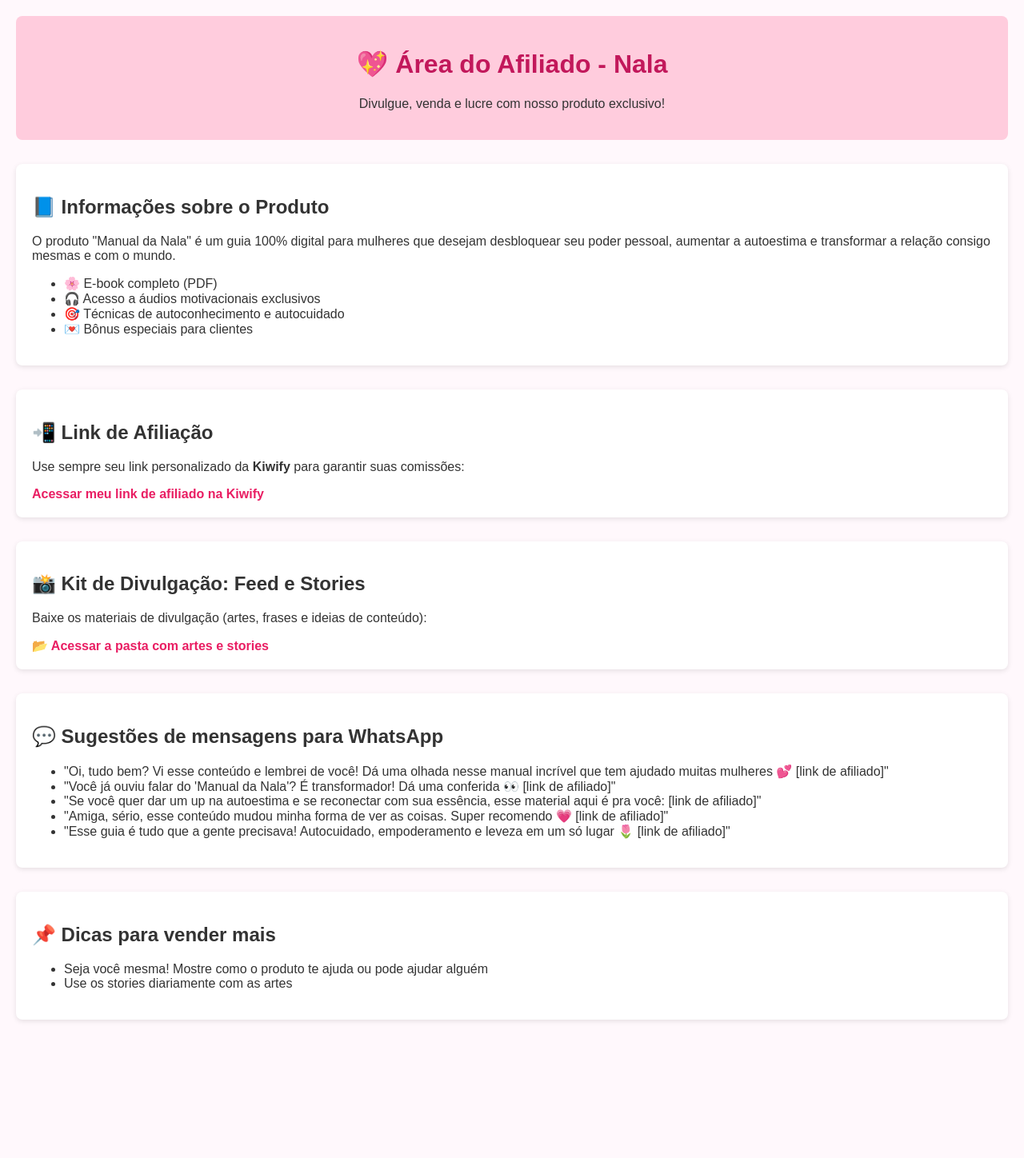
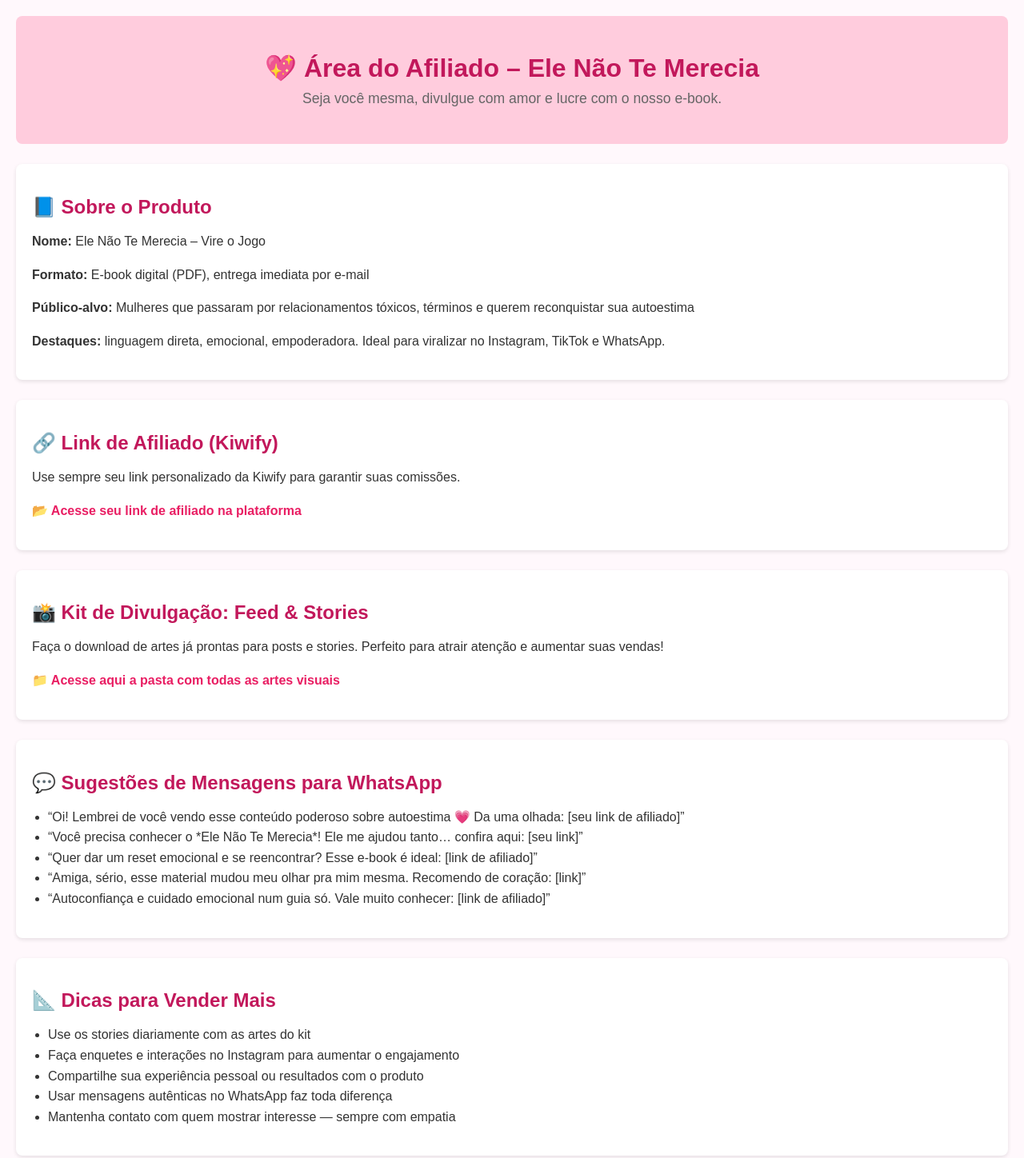
Before and after one commit to nalala555/Site-25, a plain HTML site: page Afiliados/index.html in a window 1280 px wide. Shown: the whole page at 80% size. Before the commit the page ends 1295 px from the top, so only its background shows below. Drawn offline with Linux system fonts and the light colour scheme.

Commit message:
Update index.html

```diff
--- a/Afiliados/index.html
+++ b/Afiliados/index.html
@@ -1,76 +1,70 @@
-<!DOCTYPE html><html lang="pt-BR">
+<!DOCTYPE html>
+<html lang="pt-BR">
 <head>
-  <meta charset="UTF-8">
-  <meta name="viewport" content="width=device-width, initial-scale=1.0">
-  <title>Página de Afiliados - Nala</title>
+  <meta charset="UTF-8" />
+  <meta name="viewport" content="width=device-width, initial-scale=1.0" />
+  <title>Área de Afiliados – Ele Não Te Merecia</title>
   <style>
-    body {
-      font-family: Arial, sans-serif;
-      background-color: #fff8fc;
-      color: #333;
-      margin: 0;
-      padding: 20px;
-    }
-    header {
-      background-color: #ffccdd;
-      padding: 20px;
-      text-align: center;
-      border-radius: 8px;
-    }
-    h1 {
-      color: #c2185b;
-    }
-    section {
-      margin-top: 30px;
-      background: #fff;
-      padding: 20px;
-      border-radius: 8px;
-      box-shadow: 0 2px 6px rgba(0,0,0,0.1);
-    }
-    a {
-      color: #e91e63;
-      font-weight: bold;
-      text-decoration: none;
-    }
-    a:hover {
-      text-decoration: underline;
-    }
+    body { font-family: Arial, sans-serif; background: #fff8fc; color: #333; margin: 0; padding: 20px; }
+    header { background: #ffccdd; padding: 25px; text-align: center; border-radius: 8px; }
+    h1 { color: #c2185b; margin-bottom: 5px; }
+    header p { margin-top: 5px; font-size: 1.1em; color: #666; }
+    section { background: #fff; margin-top: 25px; padding: 20px; border-radius: 8px; box-shadow: 0 2px 5px rgba(0,0,0,0.1); }
+    h2 { color: #c2185b; margin-bottom: 12px; }
+    p, li { line-height: 1.6; }
+    ul { padding-left: 20px; }
+    a { color: #e91e63; font-weight: bold; text-decoration: none; }
+    a:hover { text-decoration: underline; }
   </style>
 </head>
 <body>
   <header>
-    <h1>💖 Área do Afiliado - Nala</h1>
-    <p>Divulgue, venda e lucre com nosso produto exclusivo!</p>
-  </header>  <section>
-    <h2>📘 Informações sobre o Produto</h2>
-    <p>O produto "Manual da Nala" é um guia 100% digital para mulheres que desejam desbloquear seu poder pessoal, aumentar a autoestima e transformar a relação consigo mesmas e com o mundo.</p>
+    <h1>💖 Área do Afiliado – Ele Não Te Merecia</h1>
+    <p>Seja você mesma, divulgue com amor e lucre com o nosso e-book.</p>
+  </header>
+
+  <section>
+    <h2>📘 Sobre o Produto</h2>
+    <p><strong>Nome:</strong> Ele Não Te Merecia – Vire o Jogo</p>
+    <p><strong>Formato:</strong> E-book digital (PDF), entrega imediata por e-mail</p>
+    <p><strong>Público-alvo:</strong> Mulheres que passaram por relacionamentos tóxicos, términos e querem reconquistar sua autoestima</p>
+    <p><strong>Destaques:</strong> linguagem direta, emocional, empoderadora. Ideal para viralizar no Instagram, TikTok e WhatsApp.</p>
+  </section>
+
+  <section>
+    <h2>🔗 Link de Afiliado (Kiwify)</h2>
+    <p>Use sempre seu link personalizado da Kiwify para garantir suas comissões.</p>
+    <p><a href="https://app.kiwify.com.br/marketplace" target="_blank">📂 Acesse seu link de afiliado na plataforma</a></p>
+  </section>
+
+  <section>
+    <h2>📸 Kit de Divulgação: Feed & Stories</h2>
+    <p>Faça o download de artes já prontas para posts e stories. Perfeito para atrair atenção e aumentar suas vendas!</p>
+    <p><a href="https://drive.google.com/drive/folders/1hxIuZtGrbH61j4V9vkO6YQZeZqB98Z1s" target="_blank">
+      📁 Acesse aqui a pasta com todas as artes visuais
+    </a></p>
+  </section>
+
+  <section>
+    <h2>💬 Sugestões de Mensagens para WhatsApp</h2>
     <ul>
-      <li>🌸 E-book completo (PDF)</li>
-      <li>🎧 Acesso a áudios motivacionais exclusivos</li>
-      <li>🎯 Técnicas de autoconhecimento e autocuidado</li>
-      <li>💌 Bônus especiais para clientes</li>
+      <li>“Oi! Lembrei de você vendo esse conteúdo poderoso sobre autoestima 💗 Da uma olhada: [seu link de afiliado]”</li>
+      <li>“Você precisa conhecer o *Ele Não Te Merecia*! Ele me ajudou tanto… confira aqui: [seu link]”</li>
+      <li>“Quer dar um reset emocional e se reencontrar? Esse e-book é ideal: [link de afiliado]”</li>
+      <li>“Amiga, sério, esse material mudou meu olhar pra mim mesma. Recomendo de coração: [link]”</li>
+      <li>“Autoconfiança e cuidado emocional num guia só. Vale muito conhecer: [link de afiliado]”</li>
     </ul>
-  </section>  <section>
-    <h2>📲 Link de Afiliação</h2>
-    <p>Use sempre seu link personalizado da <strong>Kiwify</strong> para garantir suas comissões:</p>
-    <a href="https://app.kiwify.com.br/marketplace">Acessar meu link de afiliado na Kiwify</a>
-  </section>  <section>
-    <h2>📸 Kit de Divulgação: Feed e Stories</h2>
-    <p>Baixe os materiais de divulgação (artes, frases e ideias de conteúdo):</p>
-    <a href="https://drive.google.com/drive/folders/1hxIuZtGrbH61j4V9vkO6YQZeZqB98Z1s" target="_blank">
-      📂 Acessar a pasta com artes e stories
-    </a>
-  </section>  <section>
-    <h2>💬 Sugestões de mensagens para WhatsApp</h2>
+  </section>
+
+  <section>
+    <h2>📐 Dicas para Vender Mais</h2>
     <ul>
-      <li>"Oi, tudo bem? Vi esse conteúdo e lembrei de você! Dá uma olhada nesse manual incrível que tem ajudado muitas mulheres 💕 [link de afiliado]"</li>
-      <li>"Você já ouviu falar do 'Manual da Nala'? É transformador! Dá uma conferida 👀 [link de afiliado]"</li>
-      <li>"Se você quer dar um up na autoestima e se reconectar com sua essência, esse material aqui é pra você: [link de afiliado]"</li>
-      <li>"Amiga, sério, esse conteúdo mudou minha forma de ver as coisas. Super recomendo 💗 [link de afiliado]"</li>
-      <li>"Esse guia é tudo que a gente precisava! Autocuidado, empoderamento e leveza em um só lugar 🌷 [link de afiliado]"</li>
+      <li>Use os stories diariamente com as artes do kit</li>
+      <li>Faça enquetes e interações no Instagram para aumentar o engajamento</li>
+      <li>Compartilhe sua experiência pessoal ou resultados com o produto</li>
+      <li>Usar mensagens autênticas no WhatsApp faz toda diferença</li>
+      <li>Mantenha contato com quem mostrar interesse — sempre com empatia</li>
     </ul>
-  </section>  <section>
-    <h2>📌 Dicas para vender mais</h2>
-    <ul>
-      <li>Seja você mesma! Mostre como o produto te ajuda ou pode ajudar alguém</li>
-      <li>Use os stories diariamente com as artes
+  </section>
+</body>
+</html>
```
